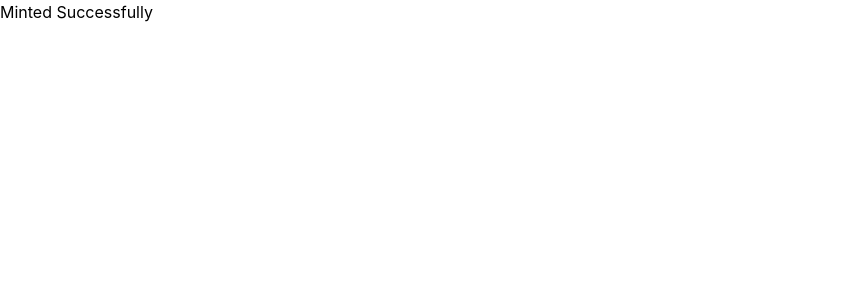
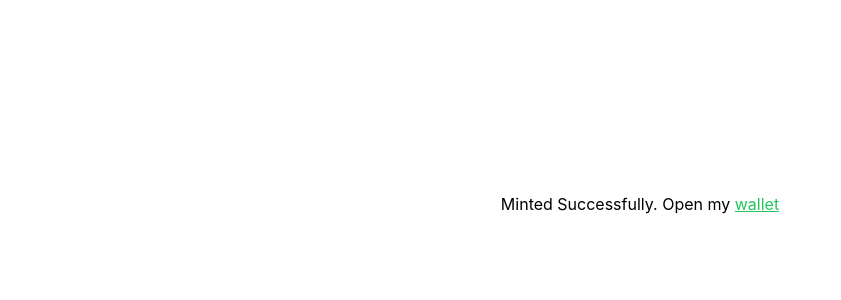
Before and after one commit to mynhinguyentruong/white-label-demo, a Next.js app: page /transaction/succeeded in a window 1280 px wide. Shown: the top 300 px of the page, without its empty margins (0-841 px from the left). Built offline with nearby package versions, Linux system fonts and the light colour scheme.

Commit message:
redirect to succeed or fail page

```diff
--- a/components/Layout.tsx
+++ b/components/Layout.tsx
@@ -23,9 +23,7 @@ function Layout() {
                             <button type="button" className="inline-flex items-center justify-center rounded-md bg-white p-2 text-gray-400 hover:bg-gray-100 hover:text-gray-500 focus:outline-none focus:ring-2 focus:ring-inset focus:ring-indigo-500" aria-expanded="false">
                             <span className="sr-only">Open menu</span>
                             {/* <!-- Heroicon name: outline/bars-3 --> */}
-                            <svg className="h-6 w-6" xmlns="http://www.w3.org/2000/svg" fill="none" viewBox="0 0 24 24" stroke-width="1.5" stroke="currentColor" aria-hidden="true">
-                                <path stroke-linecap="round" stroke-linejoin="round" d="M3.75 6.75h16.5M3.75 12h16.5m-16.5 5.25h16.5" />
-                            </svg>
+
                             </button>
                         </div>
             <nav className="hidden space-x-10 md:flex">
--- a/pages/flow/collections.tsx
+++ b/pages/flow/collections.tsx
@@ -31,8 +31,8 @@ function Page() {
                     photo: "https://gateway.ipfscdn.io/ipfs/QmPbHFfbQkCcoKEk3hRoAqSqLs45KdjAnSP1siq5ToLxVE/collection-image.png"
                 },
                 redirect: {
-                    continue: "http://localhost:3000/flow/wallets",
-                    cancelled: "http://localhost:3000/flow/wallets"
+                    continue: "http://localhost:3000/transaction/succeeded",
+                    cancel: "http://localhost:3000/transaction/failed"
                 }
             }),
             headers: {
--- a/pages/transaction/failed.tsx
+++ b/pages/transaction/failed.tsx
@@ -1,5 +1,13 @@
+import Link from "next/link"
+
 export default function Fail() {
     return (
-        <h1>Minting failed</h1>
+        <div className="flex flex-wrap justify-center align-center py-28">
+            <h1 className="">
+                Minting failed. Go back to my
+                <Link href="/user/collection"><span className="text-green-500 underline cursor-pointer"> wallet</span></Link>
+
+            </h1>
+        </div>
     )
 }
--- a/pages/transaction/succeeded.tsx
+++ b/pages/transaction/succeeded.tsx
@@ -1,5 +1,14 @@
+import Link from "next/link"
+
 export default function Success() {
     return (
-        <h1>Minted Successfully</h1>
+
+        <div className="flex flex-wrap justify-center align-center pt-48 text-wrap">
+            <h1 className="">
+                Minted Successfully. Open my
+                {" "}<Link href="/user/collection"><span className="text-green-500 underline cursor-pointer">wallet</span></Link>
+
+            </h1>
+        </div>
     )
 }
--- a/pages/user/collection/index.tsx
+++ b/pages/user/collection/index.tsx
@@ -13,7 +13,7 @@ import {
 
 import Layout from "../../../components/Layout";
 
-function Page({title, children, data}) {
+function Page({data}) {
 
 
     const MenuItems: { title: string; href: string; disabled?: boolean }[] = [
@@ -92,7 +92,7 @@ function Page({title, children, data}) {
                     No NFTs Found
                </h1>
                <p>We couldn't find anything in your collection</p>
-               <p>Visit <a href="/flow/collections" className="hover:text-green-700 text-green-400">Collections </a> to buy NFT on our site</p>
+               <p>Visit <Link href="/flow/collections" className="hover:text-green-700 text-green-400">Collections </Link> to buy NFT on our site</p>
             </div>)}
 </div>
 </div>
```
